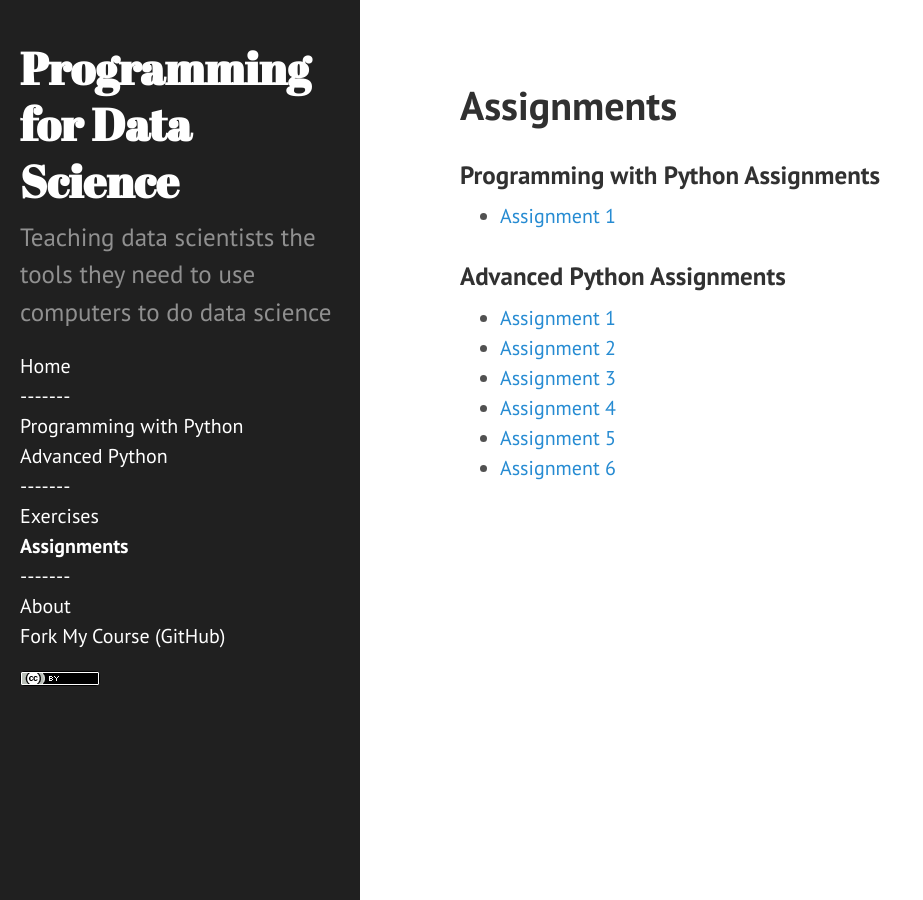
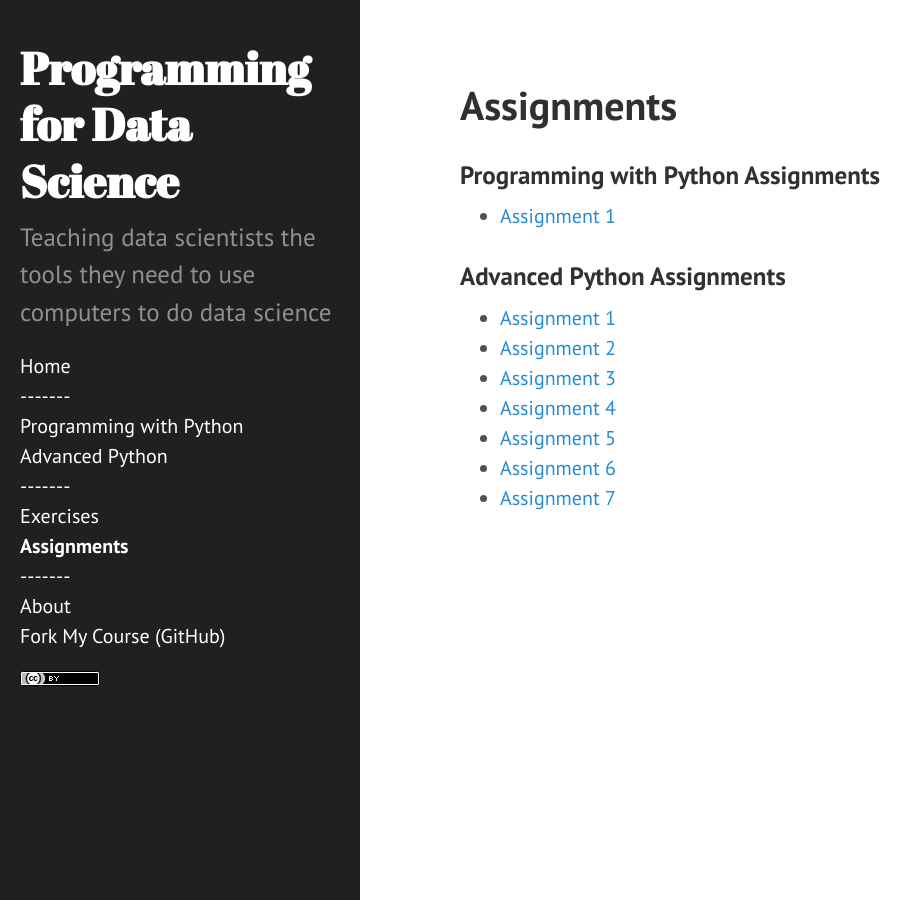
Before and after one commit to nyu-cds/courses, a Jekyll site: the page built from assignments/index.md, in a window 1280 px wide. Shown: the whole page, without its empty margins (0-923 px from the left). Built offline with Jekyll 4.4.1, drawn with Linux system fonts in a browser that asks for light colours.

Commit message:
Signed-off-by: Greg Watson <g.watson@computer.org>

```diff
--- a/assignments/index.md
+++ b/assignments/index.md
@@ -18,3 +18,4 @@ redirect_from:
 * [Assignment 4]({{ site.github.url }}/assignments/advanced-4)
 * [Assignment 5]({{ site.github.url }}/assignments/advanced-5)
 * [Assignment 6]({{ site.github.url }}/assignments/advanced-6)
+* [Assignment 7]({{ site.github.url }}/assignments/advanced-7)
```
